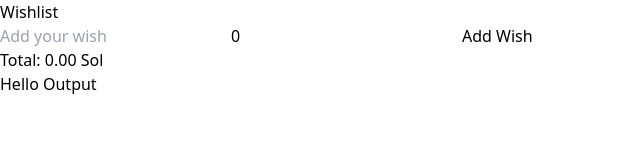
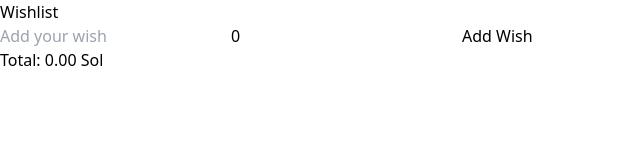
Before and after one commit to oyingrace/solwish, a Next.js app: page / in a window 1280 px wide. Shown: the top 162 px of the page, without its empty margins (0-640 px from the left). Built offline with nearby package versions, Linux system fonts and the light colour scheme.

Commit message:
final commit on input

```diff
--- a/app/components/inputList.tsx
+++ b/app/components/inputList.tsx
@@ -60,7 +60,6 @@ const InputList = () => {
       {wishList.length > 0 && (
         <div>
           <button onClick={generateShareableLink}>Generate Link</button>
-          <p><Link href="/Output">here</Link></p>
         </div>
       )}
     </div>
--- a/app/page.tsx
+++ b/app/page.tsx
@@ -6,7 +6,6 @@ export default function Home() {
   return (
     <div className="justify-center items-center min-h-min">
       <InputList />
-      <OutputList />
     </div>
   );
 }
```
